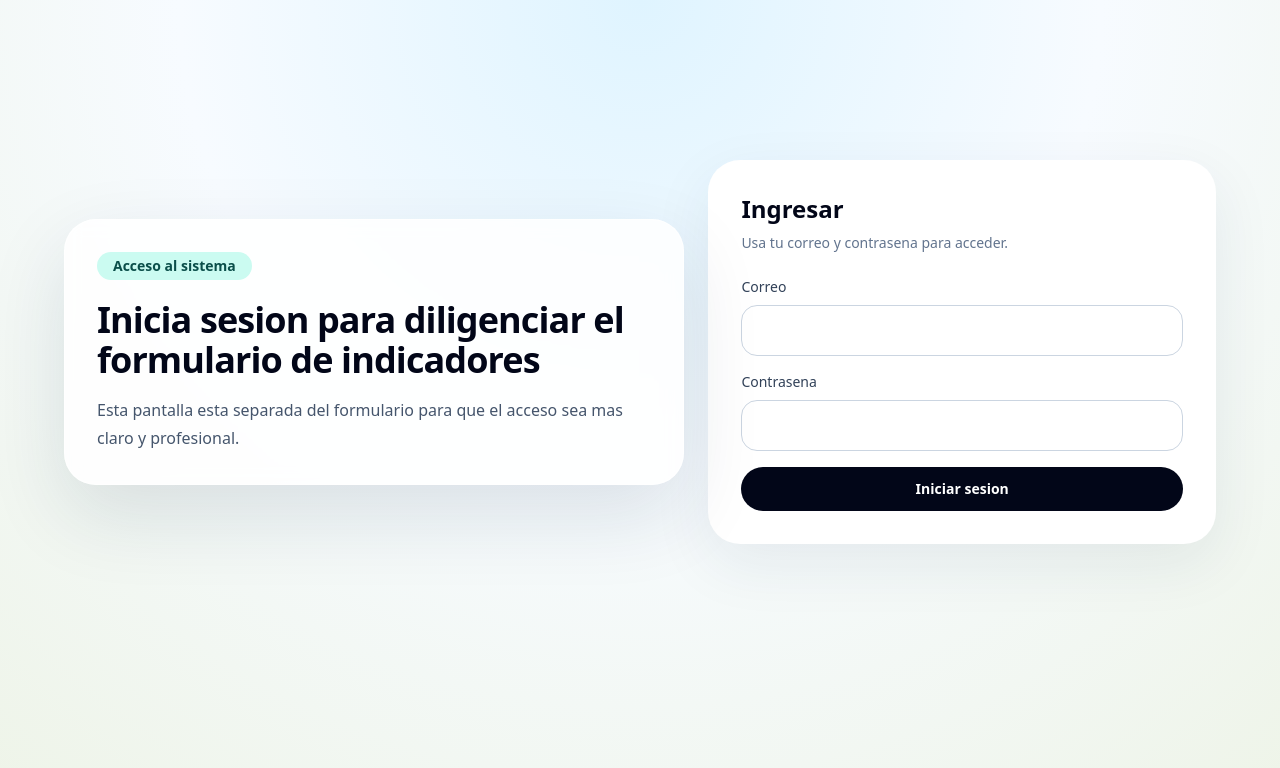
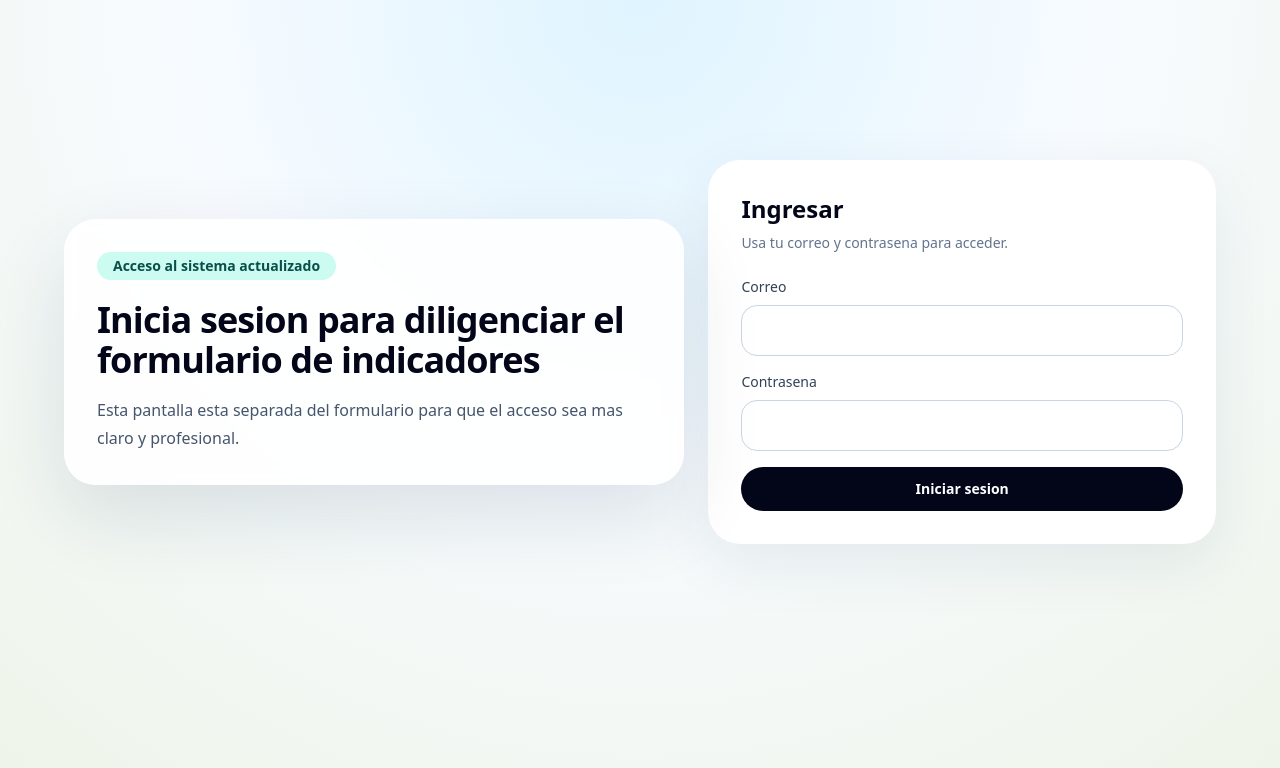
Before and after one commit to DataPlatform1/indicadores-app, a Next.js app: page /login in a window 1280 px wide. Shown: the top 768 px of the page. Built offline with nearby package versions, Linux system fonts and the light colour scheme; no server answers.

Commit message:
Update page.tsx

```diff
--- a/src/app/login/page.tsx
+++ b/src/app/login/page.tsx
@@ -95,7 +95,7 @@ export default function LoginPage() {
       <div className="mx-auto grid min-h-[80vh] w-full max-w-6xl items-center gap-6 lg:grid-cols-[1.1fr_0.9fr]">
         <section className="rounded-[2rem] border border-white/70 bg-white/85 p-8 shadow-[0_30px_80px_rgba(20,38,62,0.12)] backdrop-blur">
           <p className="inline-flex rounded-full bg-teal-100 px-4 py-1 text-sm font-semibold text-teal-900">
-            Acceso al sistema
+            Acceso al sistema actualizado
           </p>
           <h1 className="mt-5 max-w-3xl text-4xl font-semibold tracking-tight text-slate-950">
             Inicia sesion para diligenciar el formulario de indicadores
```
